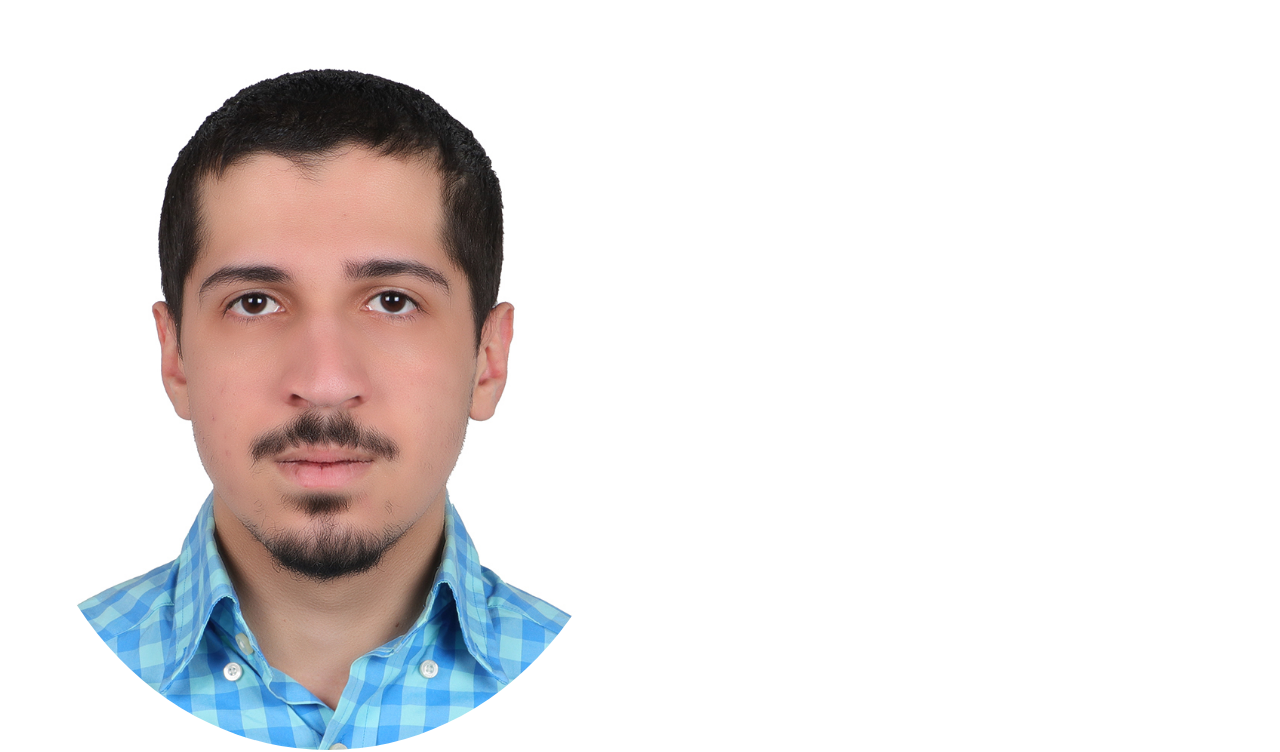
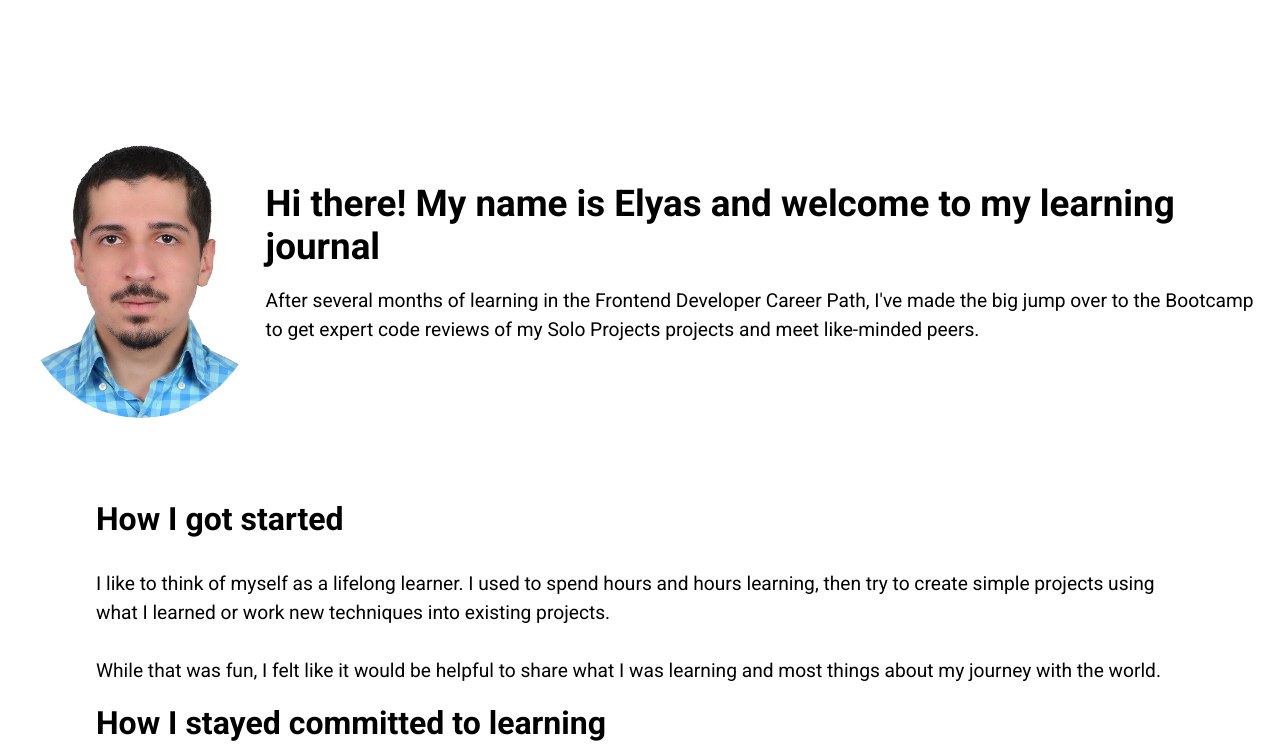
Before and after one commit to BlueElyas/Journal-webpage, a plain HTML site: page about-me.html in a window 1280 px wide. Shown: the part 57-809 px from the top of the page. Drawn offline with Linux system fonts and the light colour scheme.

Commit message:
add the final touches to the last page

```diff
--- a/about-me.html
+++ b/about-me.html
@@ -29,10 +29,15 @@
 
     <section>
         <div class="container container-flex about-me-section">
+            <div class="grid-about">
                 <img src="Elyas.JPG" alt="" class="headshot">
+                <div class="block">
                     <h1>Hi there! My name is Elyas and welcome to my learning journal</h1>
                     <p>After several months of learning in the Frontend Developer Career Path,
                     I've made the big jump over to the Bootcamp to get expert code reviews of my Solo Projects projects and meet like-minded peers.</p>
+                </div>
+            </div>
+            <div class="content-info">
                 <br>
                 <h2>How I got started</h2>
                 <p>I like to think of myself as a lifelong learner. I used to spend hours and hours learning,
@@ -48,6 +53,7 @@
                 <br>
                 <br>
                 That helped me grok what I was learning, and I realized that posting my learning summaries was also helping others learn and stay motivated.</p>
+            </div>
         </div>
     </section>
 
--- a/styles.css
+++ b/styles.css
@@ -248,4 +248,37 @@ article,
     .second-page-hero h1 {
         margin-bottom: 1em;
     }
+
+    .about-me-section {
+        margin-top: 7em;
+    }
+    .grid-about  {
+        display: flex;
+        justify-content: center;
+        align-items: center;
+        margin-bottom: 3em;
+    }
+    .headshot {
+        max-width: 20%;
+    }
+    .block {
+        display: block;
+    }
+    .grid-about p {
+        margin-top: 1em;
+        font-size: 1rem;
+    }
+    .about-me-section p,
+    .content-info p{
+        font-size: 1.2rem;
+        line-height: 1.5;
+    }
+    .content-info h2 {
+        font-size: 2rem;
+        margin-bottom: 1em;
+    }
+    .content-info {
+        margin: 0 5em;
+    }
+
 }
```
Lines whose indentation alone changed are shown as unchanged.
